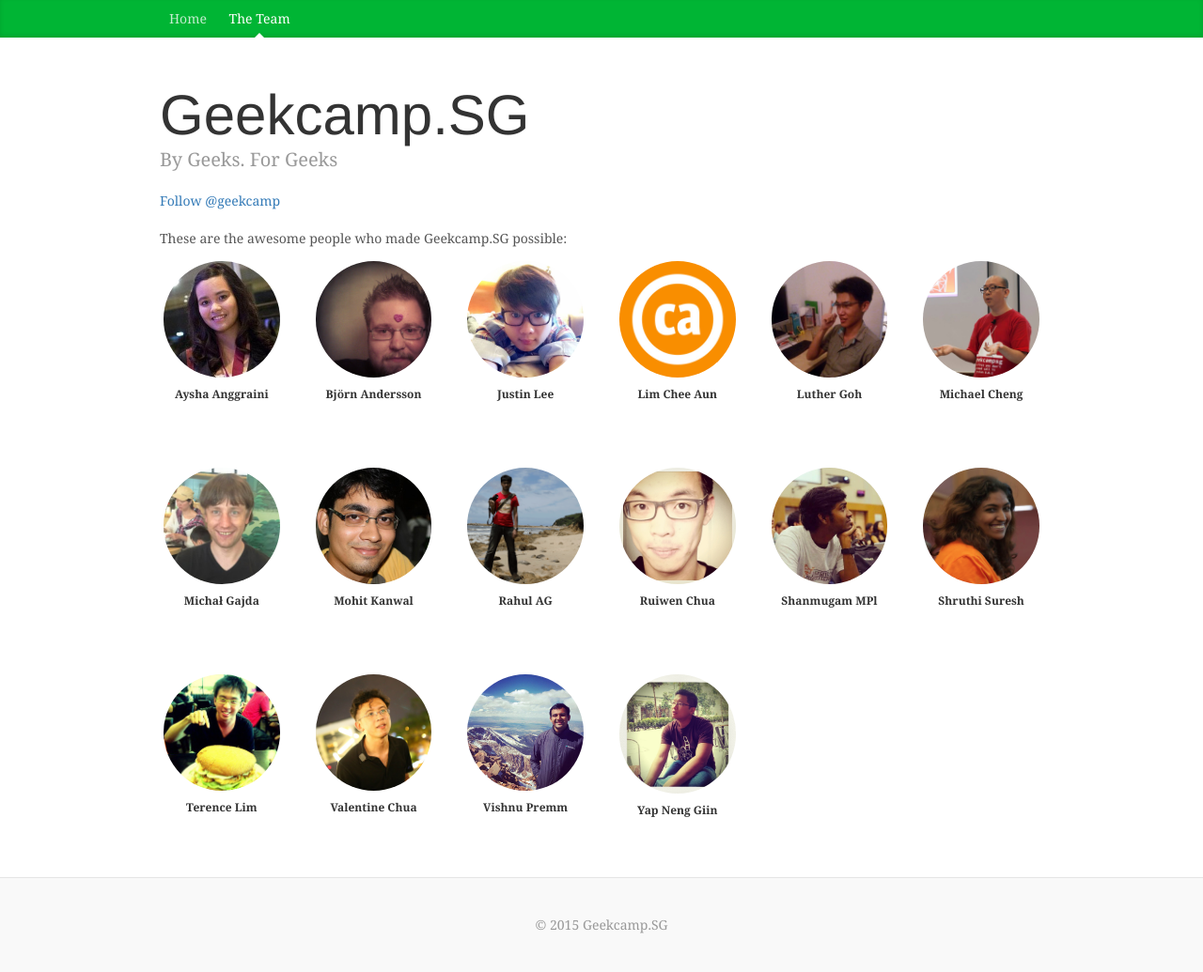
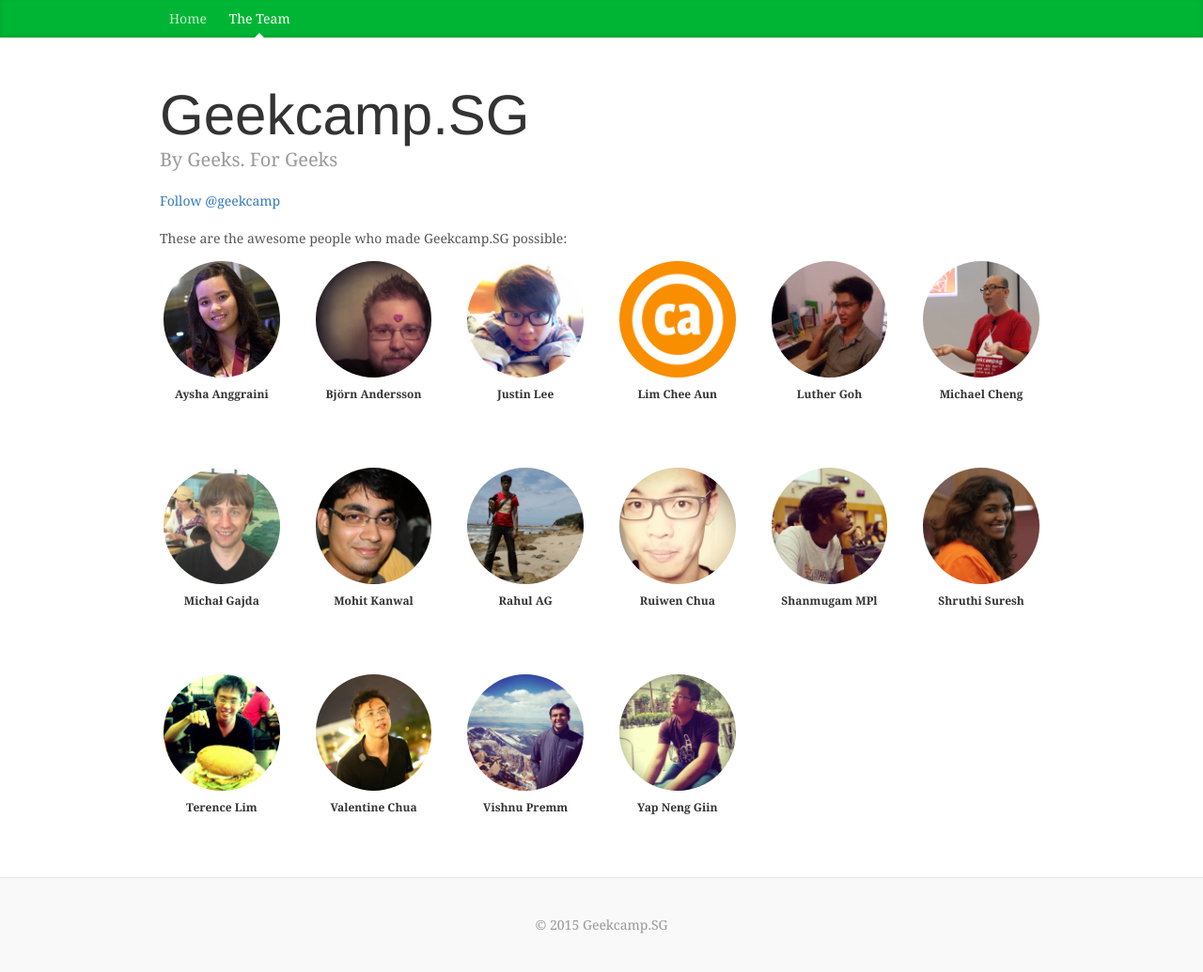
Before and after one commit to geekcampsg/website-2016, a Jekyll site: the page built from team.html, in a window 1280 px wide. Shown: the whole page at 94% size. Built offline with Jekyll 4.4.1, drawn with Linux system fonts in a browser that asks for light colours; nearby versions of some CDN libraries; library files that are not in the unit come from our copies; comment, search, counter and statistics services are not loaded.

Commit message:
Shrink & optimise team images.
Shrink images above 512px to 512px.
Remove borders from Neng Giin & Ruiwen's images.
Run pngnq on Shruthi's image.
Rename Mohit's from .jpeg to .jpg (pedantic tendencies ahoy).

```diff
--- a/_data/members.yml
+++ b/_data/members.yml
@@ -22,7 +22,7 @@
   image: michal.jpg
 
 - name: Mohit Kanwal
-  image: mohit.jpeg
+  image: mohit.jpg
   link: https://twitter.com/mohitkanwal
 
 - name: Rahul AG
```
Also changed, not shown: images/justinlee.jpg, images/mohit.jpeg (deleted), images/mohit.jpg (added), images/nenggiin.jpg, images/ruiwen.jpg, images/shan.jpg, images/shruthi.png, images/vishnu.jpg.
